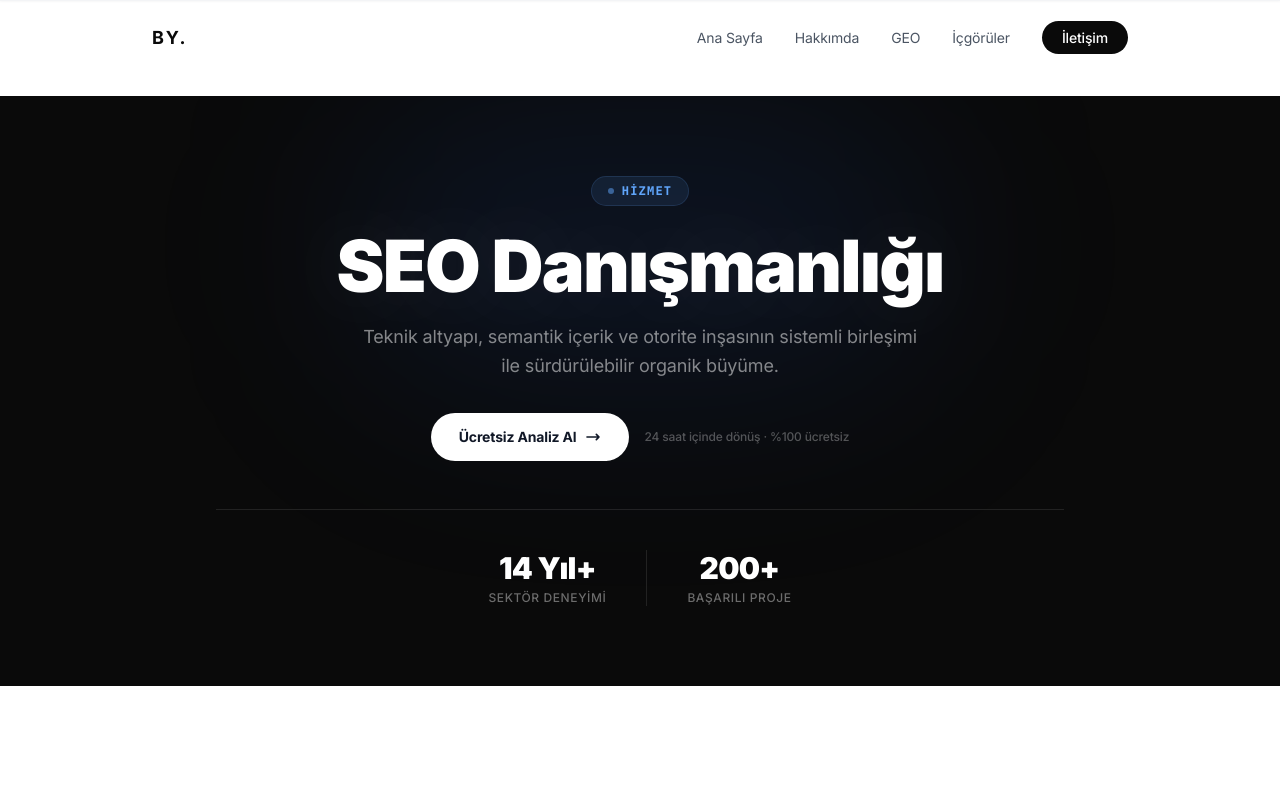
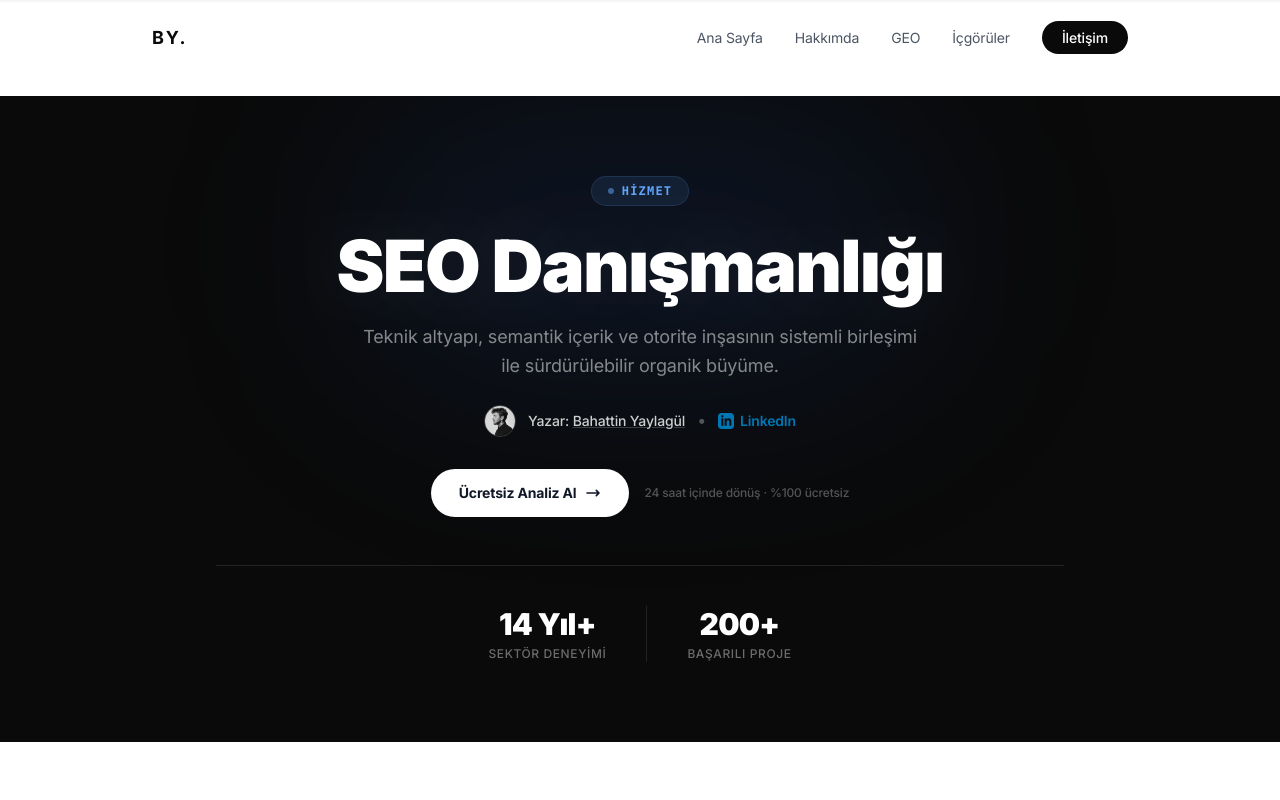
Before and after one commit to bahattinyaylagul-sketch/portfolio-site, a Next.js app: page /seo in a window 1280 px wide. Shown: the top 800 px of the page. Built offline with nearby package versions, Linux system fonts and the light colour scheme.

Commit message:
feat: add author profile link and linkedin to hero section

```diff
--- a/src/app/seo/page.tsx
+++ b/src/app/seo/page.tsx
@@ -170,9 +170,39 @@ export default function SEOPage() {
                         </h1>
 
                         {/* Alt başlık */}
-                        <p className="text-lg text-white/50 mb-8 max-w-xl mx-auto leading-relaxed">
+                        <p className="text-lg text-white/50 mb-6 max-w-xl mx-auto leading-relaxed">
                             Teknik altyapı, semantik içerik ve otorite inşasının sistemli birleşimi ile sürdürülebilir organik büyüme.
                         </p>
+
+                        {/* Yazar Bilgisi / Author Info */}
+                        <div className="flex items-center justify-center gap-3 mb-8 text-white/80">
+                            <div className="relative w-8 h-8 rounded-full overflow-hidden border border-white/20">
+                                <Image
+                                    src="/images/bahattin-yaylagul.jpg"
+                                    alt="Bahattin Yaylagül"
+                                    fill
+                                    className="object-cover"
+                                />
+                            </div>
+                            <span className="text-sm font-medium">
+                                Yazar:{" "}
+                                <Link href="/hakkimda" className="hover:text-blue-400 underline decoration-white/20 hover:decoration-blue-400 transition-colors">
+                                    Bahattin Yaylagül
+                                </Link>
+                            </span>
+                            <span className="text-white/30">•</span>
+                            <a
+                                href="https://linkedin.com/in/bahattin-yaylagul"
+                                target="_blank"
+                                rel="noopener noreferrer"
+                                className="inline-flex items-center gap-1.5 text-sm font-semibold text-[#0077B5] hover:opacity-80 transition-opacity"
+                            >
+                                <svg className="w-4 h-4" fill="currentColor" viewBox="0 0 24 24">
+                                    <path d="M19 0h-14c-2.761 0-5 2.239-5 5v14c0 2.761 2.239 5 5 5h14c2.762 0 5-2.239 5-5v-14c0-2.761-2.238-5-5-5zm-11 19h-3v-11h3v11zm-1.5-12.268c-.966 0-1.75-.79-1.75-1.764s.784-1.764 1.75-1.764 1.75.79 1.75 1.764-.783 1.764-1.75 1.764zm13.5 12.268h-3v-5.604c0-3.368-4-3.113-4 0v5.604h-3v-11h3v1.765c1.396-2.586 7-2.777 7 2.476v6.759z" />
+                                </svg>
+                                LinkedIn
+                            </a>
+                        </div>
 
                         {/* CTA */}
                         <div className="flex flex-col sm:flex-row items-center justify-center gap-4 mb-12">
```
